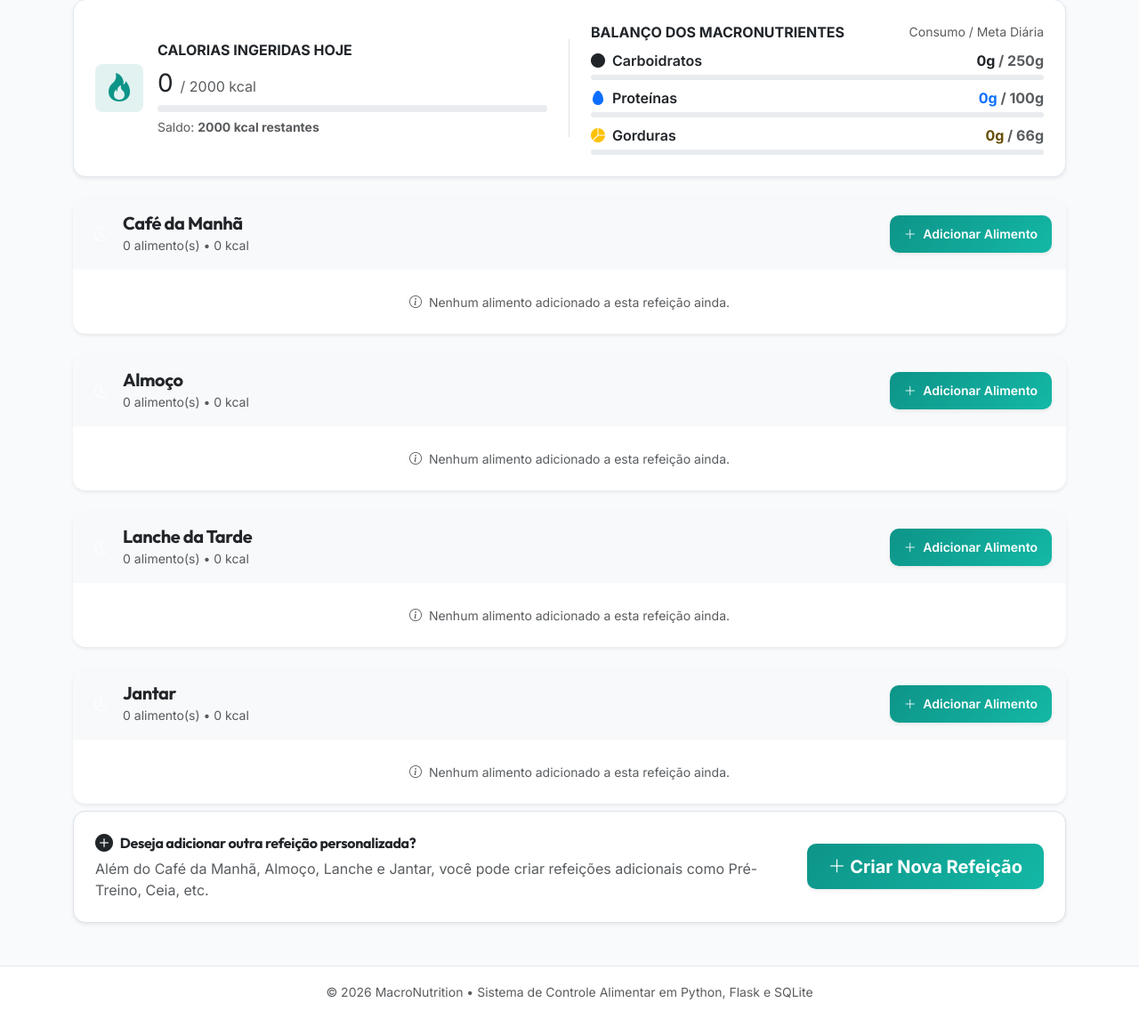
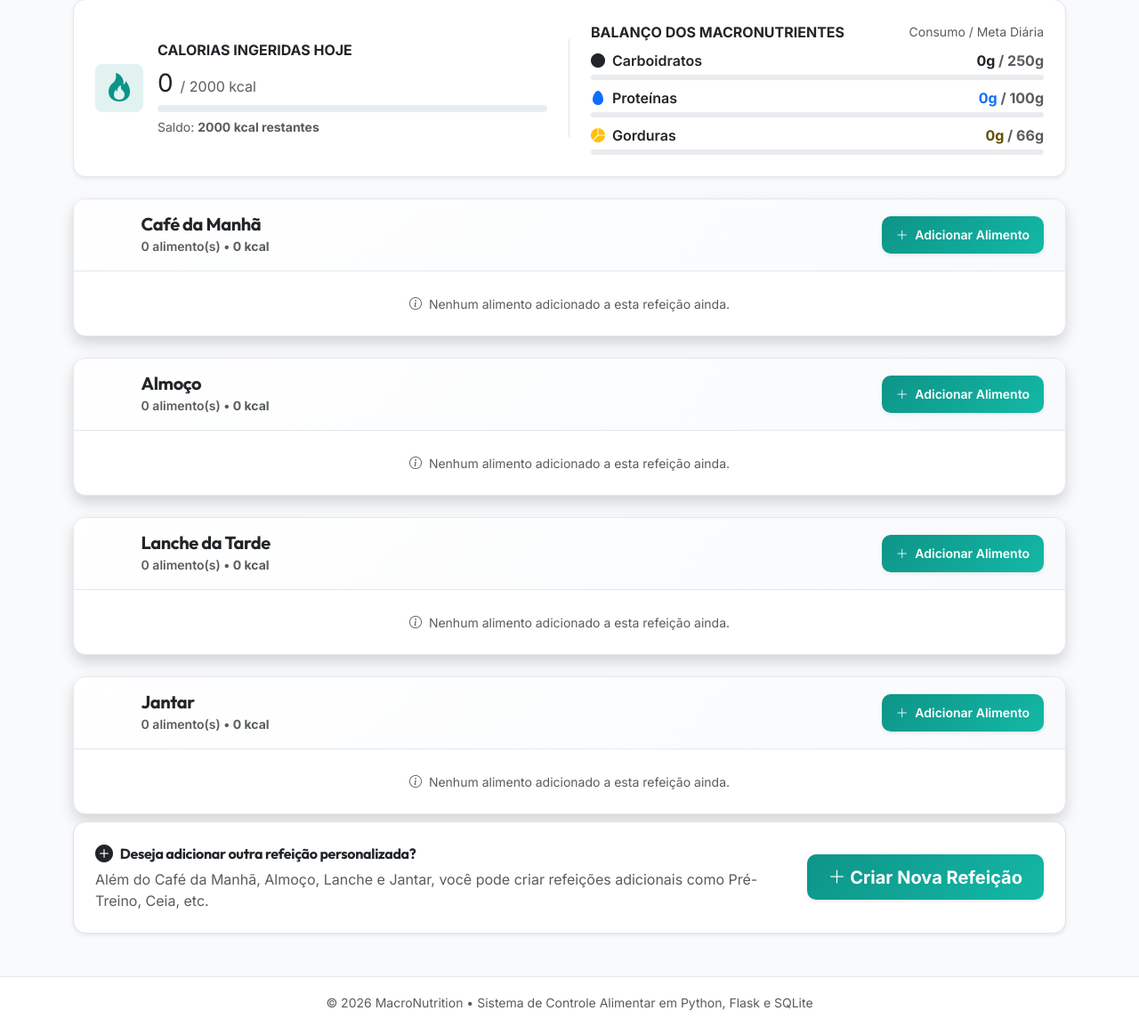
Before and after one commit to Owvan/MacroNutrition, a Flask app: page /dieta in a window 1280 px wide. Shown: the part 310-1464 px from the top of the page at 89% size. Before the commit the page ends 1433 px from the top, so only its background shows below. Run offline with Flask 3, Linux system fonts and the light colour scheme; the visitor is signed in with stand-in values (Sample User, id 1); data comes from the database, SQL or seed files in the repository; data that the repository does not hold is empty.

Commit message:
fix: restaura busca TACO/TBCA, adiciona aba de Alimento Personalizado e destaca visualmente os cabecalhos de refeicao na pagina de dieta

```diff
--- a/app/templates/diet.html
+++ b/app/templates/diet.html
@@ -180,21 +180,22 @@
         {% if diet.meals %}
             <div class="d-flex flex-column gap-4">
                 {% for meal in diet.meals %}
-                    <div class="card card-custom shadow-sm border-0">
-                        <div class="card-header bg-light border-0 p-3 d-flex flex-wrap align-items-center justify-content-between gap-2">
+                    <div class="card card-custom shadow border-0" style="border: 1px solid #e2e8f0 !important; border-radius: 14px; overflow: hidden;">
+                        <!-- Cabeçalho Nítido e Destacado para a Refeição -->
+                        <div class="card-header p-3 px-4 d-flex flex-wrap align-items-center justify-content-between gap-2" style="background: linear-gradient(135deg, #ffffff 0%, #f8fafc 100%); border-bottom: 1.5px solid #e2e8f0 !important;">
                             <div class="d-flex align-items-center">
-                                <span class="badge bg-teal-light text-teal me-2 p-2 rounded-circle">
-                                    <i class="bi bi-clock-history fs-6"></i>
+                                <span class="badge bg-teal text-white me-3 p-2.5 rounded-circle shadow-xs">
+                                    <i class="bi bi-clock-history fs-5"></i>
                                 </span>
                                 <div>
-                                    <h5 class="fw-bold text-dark mb-0">{{ meal.meal_name }}</h5>
-                                    <small class="text-muted">
-                                        {{ meal.food_items|length }} alimento(s) &bull; {{ meal.total_calories|int }} kcal
+                                    <h5 class="fw-extrabold text-dark mb-0 fs-5">{{ meal.meal_name }}</h5>
+                                    <small class="text-muted fw-semibold">
+                                        {{ meal.food_items|length }} alimento(s) &bull; <span class="text-teal fw-bold">{{ meal.total_calories|int }} kcal</span>
                                     </small>
                                 </div>
                             </div>
                             <div class="d-flex align-items-center gap-2">
-                                <button type="button" class="btn btn-teal btn-sm px-3 shadow-sm btn-open-add-food" data-meal-id="{{ meal.id }}" data-meal-name="{{ meal.meal_name }}">
+                                <button type="button" class="btn btn-teal btn-sm px-3 shadow-sm fw-semibold btn-open-add-food" data-meal-id="{{ meal.id }}" data-meal-name="{{ meal.meal_name }}">
                                     <i class="bi bi-plus-lg me-1"></i> Adicionar Alimento
                                 </button>
                                 {% if meal.meal_name not in ["Café da Manhã", "Almoço", "Lanche da Tarde", "Jantar"] %}
@@ -209,18 +210,18 @@
 
                         <div class="card-body p-0">
                             {% if meal.food_items %}
-                                <!-- Tabela para Desktop (>= 768px) -->
+                                <!-- Tabela Destacada para Desktop (>= 768px) -->
                                 <div class="table-responsive d-none d-md-block">
                                     <table class="table table-custom align-middle mb-0">
-                                        <thead>
+                                        <thead style="background-color: rgba(13, 148, 136, 0.05); color: #0f766e; border-bottom: 1.5px solid #cbd5e1;">
                                             <tr>
-                                                <th class="ps-4">Alimento</th>
-                                                <th>Quantidade</th>
-                                                <th>Calorias</th>
-                                                <th>Carbs</th>
-                                                <th>Proteínas</th>
-                                                <th>Gorduras</th>
-                                                <th class="text-end pe-4">Ação</th>
+                                                <th class="ps-4 py-3 fw-bold">Alimento</th>
+                                                <th class="py-3 fw-bold">Quantidade</th>
+                                                <th class="py-3 fw-bold">Calorias</th>
+                                                <th class="py-3 fw-bold">Carbs</th>
+                                                <th class="py-3 fw-bold">Proteínas</th>
+                                                <th class="py-3 fw-bold">Gorduras</th>
+                                                <th class="text-end pe-4 py-3 fw-bold">Ação</th>
                                             </tr>
                                         </thead>
                                         <tbody>
@@ -228,7 +229,7 @@
                                                 <tr>
                                                     <td class="ps-4 fw-bold text-dark">{{ item.food_name }}</td>
                                                     <td><span class="badge bg-light text-dark border px-2.5 py-1.5 fs-7">{{ item.display_amount }}</span></td>
-                                                    <td><strong class="text-teal">{{ item.calories|int }} kcal</strong></td>
+                                                    <td><strong class="text-teal fs-6">{{ item.calories|int }} kcal</strong></td>
                                                     <td>{{ item.carbs_g|int }}g</td>
                                                     <td>{{ item.protein_g|int }}g</td>
                                                     <td>{{ item.fat_g|int }}g</td>
@@ -331,7 +332,7 @@
     </div>
 </div>
 
-<!-- Modal 2: Adicionar Alimento à Refeição (TACO/TBCA ou Código de Barras / Customizado) -->
+<!-- Modal 2: Adicionar Alimento à Refeição (TACO/TBCA, EAN ou Personalizado) -->
 <div class="modal fade" id="addFoodModal" tabindex="-1" aria-labelledby="addFoodModalLabel" aria-hidden="true">
     <div class="modal-dialog modal-dialog-centered modal-lg">
         <div class="modal-content border-0 shadow" style="border-radius: 14px; overflow: hidden;">
@@ -341,13 +342,14 @@
                 </h5>
                 <button type="button" class="btn-close btn-close-white" data-bs-dismiss="modal" aria-label="Fechar"></button>
             </div>
-            <form method="POST" action="{{ url_for('main.add_food') }}">
+            <form method="POST" action="{{ url_for('main.add_food') }}" id="add-food-form">
                 <input type="hidden" name="meal_id" id="modal_food_meal_id" value="">
                 <input type="hidden" name="taco_food_id" id="modal_taco_food_id" value="">
+                <input type="hidden" name="food_source" id="modal_food_source" value="taco">
                 <input type="hidden" name="meal_date" value="{{ current_date }}">
 
                 <div class="modal-body p-4">
-                    <!-- Nav Tabs: Busca Tabela vs Código de Barras / Customizado -->
+                    <!-- Nav Tabs: 1. Busca TACO/TBCA | 2. Código de Barras EAN | 3. Alimento Personalizado -->
                     <ul class="nav nav-pills nav-justified mb-4" id="foodTabs" role="tablist">
                         <li class="nav-item" role="presentation">
                             <button class="nav-link active fw-bold py-2" id="taco-tab" data-bs-toggle="pill" data-bs-target="#taco-panel" type="button" role="tab">
@@ -356,7 +358,12 @@
                         </li>
                         <li class="nav-item" role="presentation">
                             <button class="nav-link fw-bold py-2" id="barcode-tab" data-bs-toggle="pill" data-bs-target="#barcode-panel" type="button" role="tab">
-                                <i class="bi bi-upc-scan me-1"></i> Código de Barras / Manual
+                                <i class="bi bi-upc-scan me-1"></i> Código de Barras EAN
+                            </button>
+                        </li>
+                        <li class="nav-item" role="presentation">
+                            <button class="nav-link fw-bold py-2" id="custom-tab" data-bs-toggle="pill" data-bs-target="#custom-panel" type="button" role="tab">
+                                <i class="bi bi-plus-square me-1"></i> Alimento Personalizado
                             </button>
                         </li>
                     </ul>
@@ -364,19 +371,19 @@
                     <div class="tab-content" id="foodTabsContent">
                         <!-- Tab 1: Busca na Tabela TACO/TBCA -->
                         <div class="tab-pane fade show active" id="taco-panel" role="tabpanel">
-                            <div class="mb-3">
+                            <div class="mb-3 position-relative">
                                 <label for="taco_search" class="form-label fw-semibold">Pesquisar Alimento (TACO/TBCA)</label>
                                 <input type="text" class="form-control px-3" id="taco_search" placeholder="Digite arroz, frango, ovo, banana..." autocomplete="off">
                                 <div id="taco_results" class="list-group position-absolute w-100 shadow-sm mt-1 overflow-auto" style="max-height: 220px; z-index: 1050; display: none;"></div>
                             </div>
 
-                            <div id="selected_taco_food_card" class="p-3 bg-light rounded-3 border mb-3" style="display: none;">
+                            <div id="selected_taco_food_card" class="p-3 bg-teal bg-opacity-10 rounded-3 border border-teal mb-3" style="display: none;">
                                 <div class="fw-bold text-teal mb-1" id="selected_taco_name">--</div>
-                                <small class="text-muted d-block" id="selected_taco_macros">--</small>
+                                <small class="text-teal-dark d-block" id="selected_taco_macros">--</small>
                             </div>
                         </div>
 
-                        <!-- Tab 2: Código de Barras EAN & Alimento Customizado -->
+                        <!-- Tab 2: Código de Barras EAN -->
                         <div class="tab-pane fade" id="barcode-panel" role="tabpanel">
                             <div class="mb-3">
                                 <label for="barcode_input" class="form-label fw-semibold">Código de Barras (EAN-13)</label>
@@ -386,12 +393,20 @@
                                         <i class="bi bi-search me-1"></i> Consultar EAN
                                     </button>
                                 </div>
-                                <small class="text-muted fs-7">Consulta em tempo real no banco de dados Open Food Facts.</small>
+                                <small class="text-muted fs-7 d-block mt-1">Consulta em tempo real no banco de dados Open Food Facts.</small>
                             </div>
 
+                            <div id="barcode_product_card" class="p-3 bg-light rounded-3 border mb-3" style="display: none;">
+                                <div class="fw-bold text-dark mb-1" id="barcode_product_name">--</div>
+                                <small class="text-muted d-block" id="barcode_product_macros">--</small>
+                            </div>
+                        </div>
+
+                        <!-- Tab 3: Alimento Personalizado -->
+                        <div class="tab-pane fade" id="custom-panel" role="tabpanel">
                             <div class="mb-3">
-                                <label for="custom_name" class="form-label fw-semibold">Nome do Alimento</label>
-                                <input type="text" class="form-control px-3" id="custom_name" name="custom_name" placeholder="Ex: Iogurte Grego Morango 100g">
+                                <label for="custom_name" class="form-label fw-semibold">Nome do Alimento / Receita</label>
+                                <input type="text" class="form-control px-3" id="custom_name" name="custom_name" placeholder="Ex: Panqueca de Aveia com Banana">
                             </div>
 
                             <div class="row g-2 mb-3">
@@ -441,7 +456,7 @@
 
                 <div class="modal-footer bg-light border-0">
                     <button type="button" class="btn btn-outline-secondary" data-bs-dismiss="modal">Cancelar</button>
-                    <button type="submit" class="btn btn-teal">
+                    <button type="submit" class="btn btn-teal px-4 font-semibold shadow-sm">
                         <i class="bi bi-plus-lg me-1"></i> Adicionar Alimento
                     </button>
                 </div>
@@ -456,6 +471,7 @@
 document.addEventListener('DOMContentLoaded', function() {
     const btnAddFoods = document.querySelectorAll('.btn-open-add-food');
     const foodModal = new bootstrap.Modal(document.getElementById('addFoodModal'));
+    const modalFoodSource = document.getElementById('modal_food_source');
 
     btnAddFoods.forEach(btn => {
         btn.addEventListener('click', function() {
@@ -467,6 +483,15 @@ document.addEventListener('DOMContentLoaded', function() {
             foodModal.show();
         });
     });
+
+    // Alternar o tipo de fonte de alimento ao clicar nas abas
+    const tacoTab = document.getElementById('taco-tab');
+    const barcodeTab = document.getElementById('barcode-tab');
+    const customTab = document.getElementById('custom-tab');
+
+    if (tacoTab) tacoTab.addEventListener('click', () => { modalFoodSource.value = 'taco'; });
+    if (barcodeTab) barcodeTab.addEventListener('click', () => { modalFoodSource.value = 'barcode'; });
+    if (customTab) customTab.addEventListener('click', () => { modalFoodSource.value = 'custom'; });
 
     // Busca Dinâmica na Tabela TACO/TBCA
     const tacoSearchInput = document.getElementById('taco_search');
@@ -489,14 +514,15 @@ document.addEventListener('DOMContentLoaded', function() {
                     .then(res => res.json())
                     .then(data => {
                         tacoResultsDiv.innerHTML = '';
-                        if (data.length === 0) {
-                            tacoResultsDiv.innerHTML = '<div class="list-group-item text-muted">Nenhum alimento encontrado.</div>';
+                        const foodsList = data.foods || data;
+                        if (!foodsList || foodsList.length === 0) {
+                            tacoResultsDiv.innerHTML = '<div class="list-group-item text-muted">Nenhum alimento encontrado na tabela.</div>';
                         } else {
-                            data.forEach(food => {
+                            foodsList.forEach(food => {
                                 const item = document.createElement('button');
                                 item.type = 'button';
                                 item.className = 'list-group-item list-group-item-action py-2';
-                                item.innerHTML = `<strong>${food.name}</strong> <small class="text-muted d-block">${food.energy_kcal} kcal &bull; C: ${food.carbohydrate_g}g &bull; P: ${food.protein_g}g &bull; G: ${food.lipid_g}g por 100g</small>`;
+                                item.innerHTML = `<strong>${food.name}</strong> <small class="text-muted d-block">${food.energy_kcal} kcal &bull; C: ${food.carbohydrate_g}g &bull; P: ${food.protein_g}g &bull; G: ${food.lipid_g}g (por 100g)</small>`;
                                 item.addEventListener('click', function() {
                                     document.getElementById('modal_taco_food_id').value = food.id;
                                     document.getElementById('selected_taco_name').innerText = food.name;
@@ -504,6 +530,7 @@ document.addEventListener('DOMContentLoaded', function() {
                                     selectedTacoCard.style.display = 'block';
                                     tacoResultsDiv.style.display = 'none';
                                     tacoSearchInput.value = food.name;
+                                    modalFoodSource.value = 'taco';
                                 });
                                 tacoResultsDiv.appendChild(item);
                             });
@@ -516,13 +543,15 @@ document.addEventListener('DOMContentLoaded', function() {
 
     // Consulta Código de Barras EAN
     const btnSearchBarcode = document.getElementById('btn_search_barcode');
+    const barcodeProductCard = document.getElementById('barcode_product_card');
+
     if (btnSearchBarcode) {
         btnSearchBarcode.addEventListener('click', function() {
             const ean = document.getElementById('barcode_input').value.trim();
             if (!ean) return;
 
             btnSearchBarcode.innerHTML = '<span class="spinner-border spinner-border-sm me-1"></span> Buscando...';
-            fetch(`/api/openfoodfacts/barcode/${ean}`)
+            fetch(`/api/barcode/search?code=${ean}`)
                 .then(res => res.json())
                 .then(data => {
                     btnSearchBarcode.innerHTML = '<i class="bi bi-search me-1"></i> Consultar EAN';
@@ -534,6 +563,11 @@ document.addEventListener('DOMContentLoaded', function() {
                         document.getElementById('custom_p').value = f.protein_g;
                         document.getElementById('custom_f').value = f.lipid_g;
                         document.getElementById('modal_taco_food_id').value = '';
+                        modalFoodSource.value = 'barcode';
+
+                        document.getElementById('barcode_product_name').innerText = f.name;
+                        document.getElementById('barcode_product_macros').innerText = `${f.energy_kcal} kcal | Carbs: ${f.carbohydrate_g}g | Prot: ${f.protein_g}g | Gord: ${f.lipid_g}g (por 100g)`;
+                        barcodeProductCard.style.display = 'block';
                     } else {
                         alert('Produto não localizado pelo Código de Barras EAN.');
                     }
```
